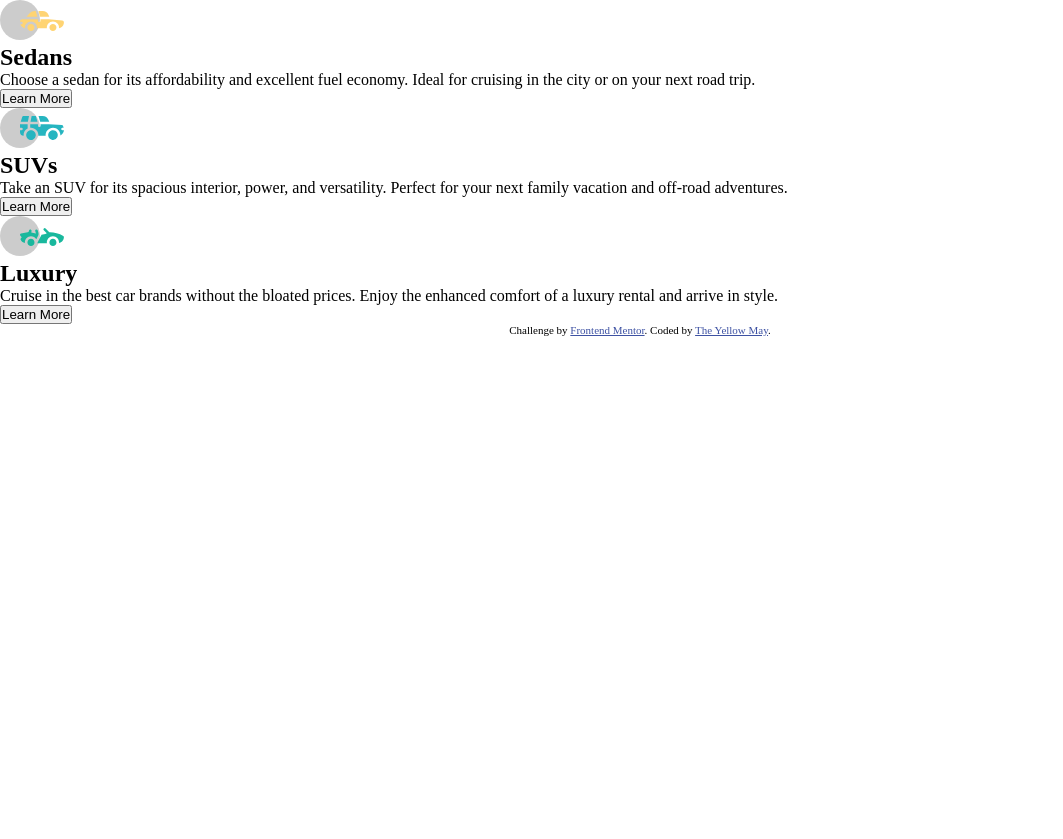
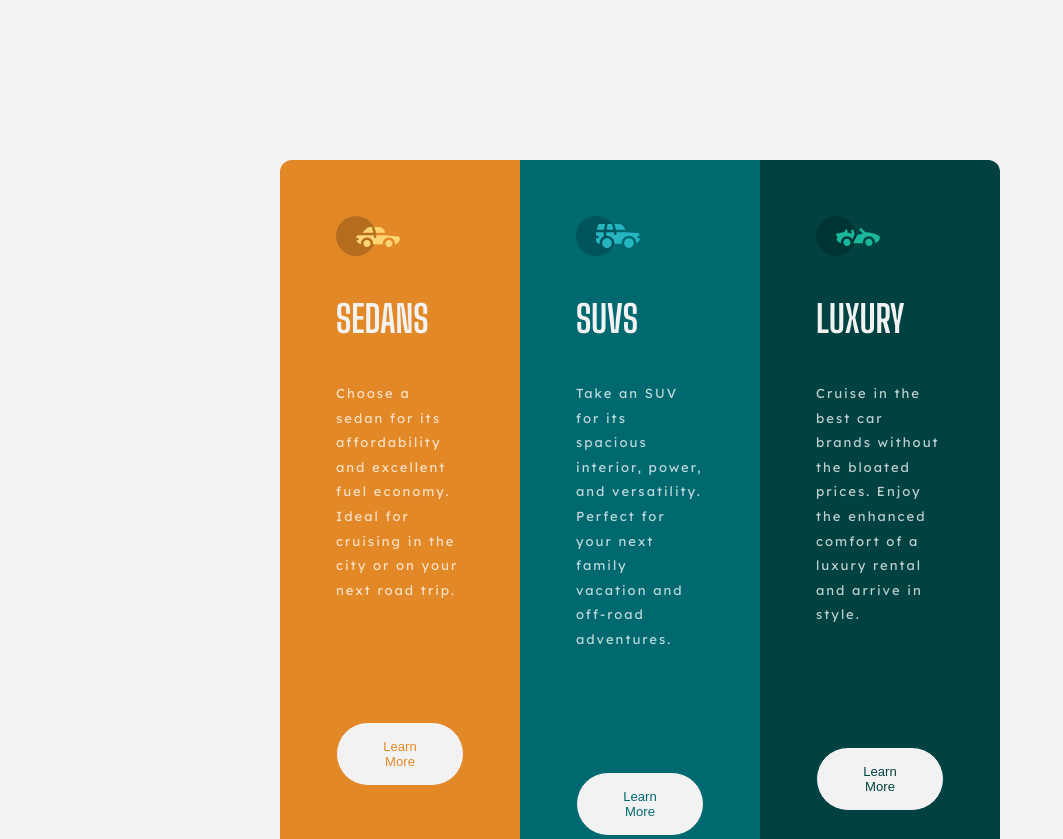
Before and after one commit to Yellow-May/3-column-preview-card-component, a plain HTML site: page index.html in a window 1280 px wide. Shown: the top 839 px of the page, without its empty margins (0-1063 px from the left). Before the commit the page ends 800 px from the top, so only its background shows below. Drawn offline with Linux system fonts and the light colour scheme.

Commit message:
-Desktop stylings completed

```diff
--- a/sass/_base.scss
+++ b/sass/_base.scss
@@ -1,3 +1,14 @@
+@import url("https://fonts.googleapis.com/css2?family=Big+Shoulders+Display:wght@700&family=Lexend+Deca&display=swap");
+
+// Reset
+*,
+*::before,
+*::after {
+	box-sizing: border-box;
+	margin: unset;
+	padding: unset;
+}
+
 // Screen Sizes
 $Mobile: 480px;
 $Tablet: 960px;
@@ -12,11 +23,6 @@ $Very-dark-cyan: hsl(179, 100%, 13%);
 $Transparent-white: hsla(0, 0%, 100%, 0.75); // (paragraphs)
 $Very-light-gray: hsl(0, 0%, 95%); //(background, headings, buttons)
 
-// Reset
-*,
-*::before,
-*::after {
-	box-sizing: border-box;
-	margin: unset;
-	padding: unset;
-}
+// Border radius
+$Br-desktop: 0.75rem;
+$Br-mobile: 0.5rem;
--- a/sass/style.scss
+++ b/sass/style.scss
@@ -1 +1,87 @@
-@import 'base';
+@import "base";
+
+body {
+	background: $Very-light-gray;
+	display: grid;
+	place-items: center;
+	padding-bottom: 1rem;
+	font-family: "Lexend Deca", sans-serif;
+	font-size: 15px;
+
+	main {
+		width: 100%;
+		height: 100%;
+		padding: 10rem 17.5rem;
+
+		display: grid;
+		grid-template-columns: 1fr 1fr 1fr;
+
+		section {
+			display: flex;
+			flex-direction: column;
+			justify-content: flex-start;
+			align-items: flex-start;
+			padding: 3.5rem;
+
+			&:first-child {
+				border-top-left-radius: $Br-desktop;
+				border-bottom-left-radius: $Br-desktop;
+				background: $Bright-orange;
+
+				button {
+					color: $Bright-orange;
+				}
+			}
+
+			&:nth-child(2) {
+				background: $Dark-cyan;
+
+				button {
+					color: $Dark-cyan;
+				}
+			}
+
+			&:last-child {
+				border-top-right-radius: $Br-desktop;
+				border-bottom-right-radius: $Br-desktop;
+				background: $Very-dark-cyan;
+
+				button {
+					color: $Very-dark-cyan;
+				}
+			}
+
+			h2 {
+				color: $Very-light-gray;
+				text-transform: uppercase;
+				font-family: "Big Shoulders Display", cursive;
+				font-size: 2.5em;
+				margin: 2.5rem 0;
+			}
+
+			p {
+				color: $Transparent-white;
+				line-height: 1.875;
+				letter-spacing: 0.125rem;
+				font-size: 0.875em;
+				margin-bottom: 7.5rem;
+			}
+
+			button {
+				padding: 1rem 2.5rem;
+				font-size: 0.875em;
+				background: $Very-light-gray;
+				color: transparent;
+				border: thin solid;
+				border-radius: 5rem;
+				cursor: pointer;
+				transition: 0.25s;
+
+				&:hover {
+					background: transparent;
+					color: $Very-light-gray;
+				}
+			}
+		}
+	}
+}
```
Also changed, not shown: style.min.css.
